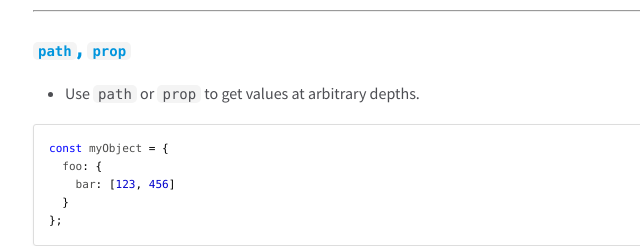
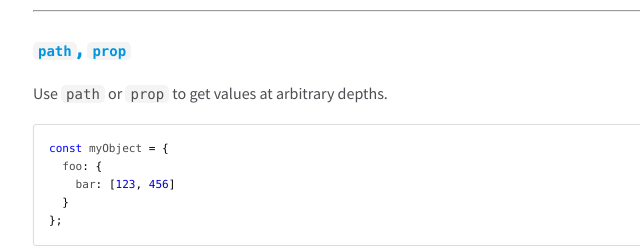
Before and after one commit to mikechabot/maybe-baby, a website: page docs/index.html in a window 1280 px wide. Shown: the part 3665-3911 px from the top of the page, 247-887 px from the left. Drawn offline with nearby package versions, Linux system fonts and the light colour scheme.

Commit message:
Updating docs

```diff
--- a/docs/index.html
+++ b/docs/index.html
@@ -153,9 +153,7 @@ noVal.isNothing();  // true
 const aVal = Maybe.of(123);
 aVal.isJust();     // true
 aVal.isNothing();  // false</code></pre><hr>
-<h3><a id="props"><code>path</code>, <code>prop</code></a></h3><ul>
-<li>Use <code>path</code> or <code>prop</code> to get values at arbitrary depths.</li>
-</ul>
+<h3><a id="props"><code>path</code>, <code>prop</code></a></h3><p>Use <code>path</code> or <code>prop</code> to get values at arbitrary depths.</p>
 <pre class="prettyprint source lang-javascript"><code>const myObject = {
   foo: {
     bar: [123, 456]
@@ -199,7 +197,7 @@ const three = Maybe.of(1)
 <br class="clear">
 
 <footer>
-    Generated by <a href="https://github.com/jsdoc3/jsdoc">JSDoc 3.5.5</a> on Thu Jul 12 2018 16:22:46 GMT-0400 (Eastern Daylight Time) using the Minami theme.
+    Generated by <a href="https://github.com/jsdoc3/jsdoc">JSDoc 3.5.5</a> on Thu Jul 12 2018 16:23:59 GMT-0400 (Eastern Daylight Time) using the Minami theme.
 </footer>
 
 <script>prettyPrint();</script>
```
Also changed, not shown: docs/Maybe.html (+1 -1 lines), docs/global.html (+1 -1 lines), docs/index.js.html (+1 -1 lines).
